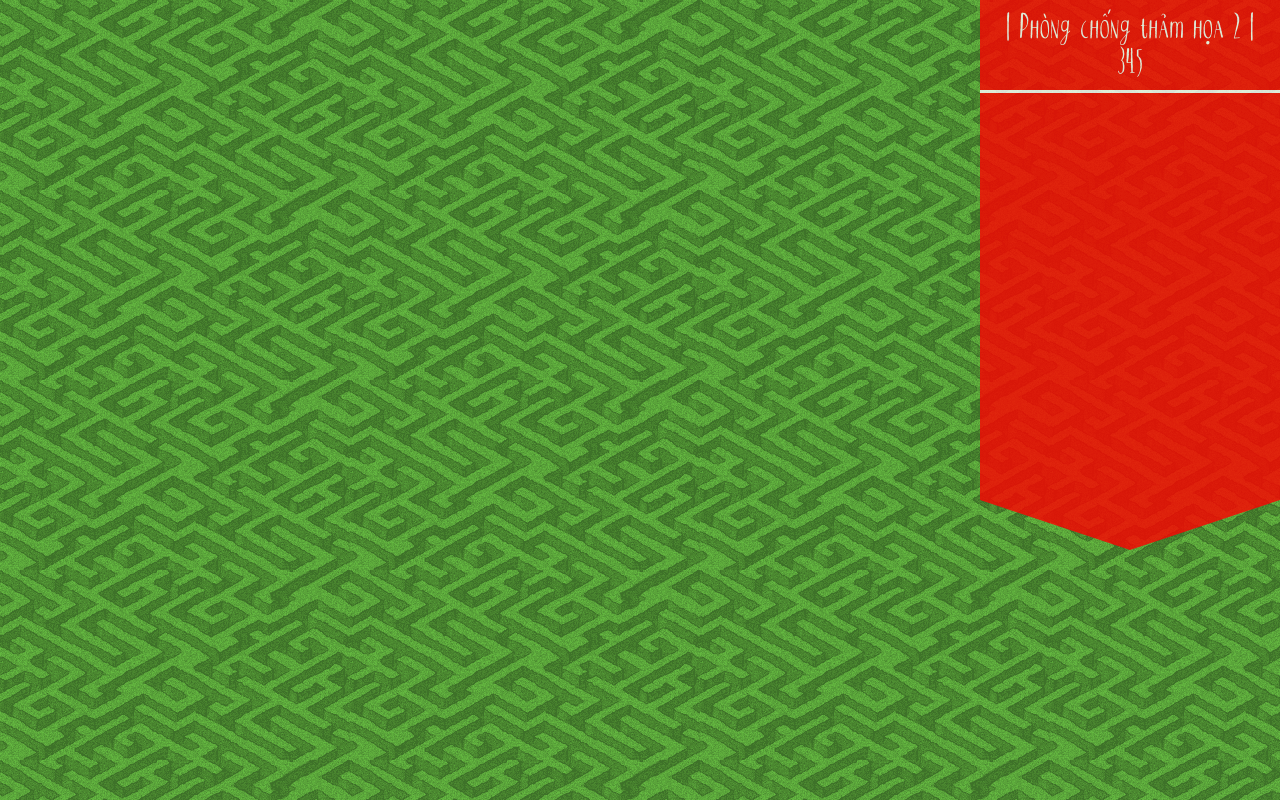
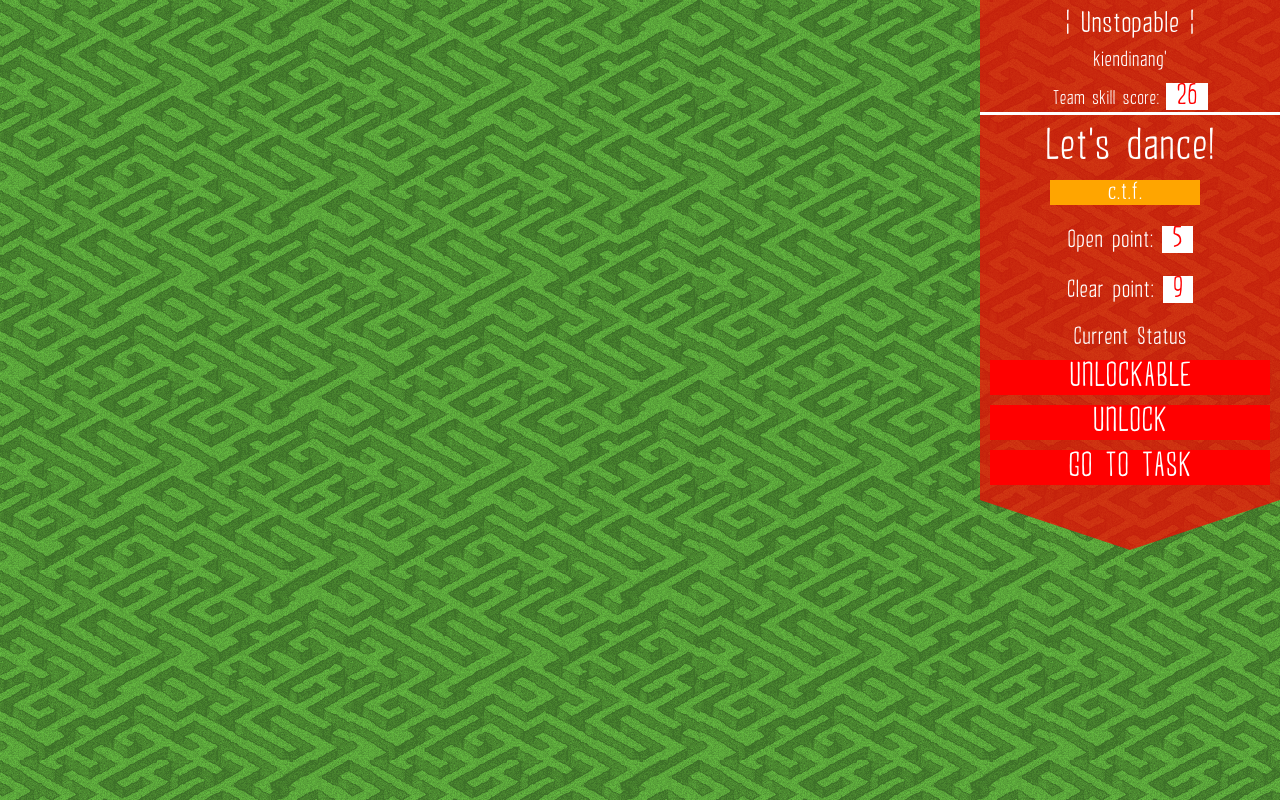
Before and after one commit to bs90/ddayhtml, a plain HTML site: page index.html in a window 1280 px wide. Drawn offline with Linux system fonts and the light colour scheme.

Commit message:
2015年4月3日17時34分

```diff
--- a/index.html
+++ b/index.html
@@ -15,8 +15,22 @@
 <div class="container">
   <div class="right-container">
     <div class="right-container-main">
-      <div class="name">| Phòng chống thảm họa 2 |<br>345</div>
+      <div class="name">| Unstopable |</div>
+      <div class="name member-name">kiendinang'</div>
+      <div class="name team-skill">Team skill score: <span class="score">26</span></div>
       <div class="line"></div>
+      <div class="task-detail">
+        <div class="name">Let's dance!</div>
+        <div class="type ctf">c.t.f.</div>
+        <!-- <div class="type game">logic game</div>
+        <div class="type cc">code contest</div> -->
+        <div class="unlock point">Open point: <span class="score">5</span></div>
+        <div class="done point">Clear point: <span class="score">9</span></div>
+        <div class="done point">Current Status</div>
+        <div class="status">UNLOCKABLE</div>
+        <div class="button status">UNLOCK</div>
+        <div class="button status">GO TO TASK</div>
+      </div>
     </div>
     <div class="triangle"></div>
   </div>
--- a/styles/css-reset.css
+++ b/styles/css-reset.css
@@ -24,6 +24,10 @@ footer, header, hgroup, menu, nav, section {
 }
 body {
   line-height: 1;
+  -moz-user-select: none;
+  -khtml-user-select: none;
+  -webkit-user-select: none;
+  -o-user-select: none;
 }
 ol, ul {
   list-style: none;
@@ -42,5 +46,5 @@ table {
 }
 @font-face {
   font-family: DDAYEFONT;
-  src: url("../fonts/iCielQiber.otf");
+  src: url("../fonts/iCielAltus.otf");
 }
--- a/styles/main.css
+++ b/styles/main.css
@@ -14,8 +14,7 @@ body {
 
 .right-container-main {
   height: 500px;
-  background-color: red;
-  opacity: 0.8;
+  background-color: rgba(255,0,0,0.7);
 }
 
 .triangle {
@@ -23,21 +22,100 @@ body {
   height: 0;
   border-style: solid;
   border-width: 50px 150px 0 150px;
-  border-color: red transparent   transparent transparent;
-  opacity: 0.8;
+  border-color: rgba(255,0,0,0.7) transparent transparent transparent;
+}
+
+.score {
+  background-color: White;
+  color: red;
+  font-size: 30px;
+  padding: 0 10px 0 10px;
 }
 
 .right-container-main .name {
   width: 280px;
-  padding: 10px;
+  padding: 10px 10px 0 10px;
   font-family: DDAYEFONT;
-  color: white;
-  font-size: 35px;
+  color: White;
+  font-size: 30px;
   text-align: center;
+}
+
+.right-container-main .member-name {
+  font-size: 22px;
+}
+
+.right-container-main .team-skill {
+  font-size: 20px;
 }
 
 .right-container-main .line {
   width: 100%;
   height: 3px;
-  background-color: white;
+  background-color: White;
 }
+
+.right-container-main .task-detail .name {
+  width: 280px;
+  padding: 10px;
+  font-family: DDAYEFONT;
+  color: White;
+  font-size: 45px;
+  text-align: center;
+}
+
+.right-container-main .task-detail .type {
+  width: 150px;
+  margin: 0 70px 0 70px;
+  font-family: DDAYEFONT;
+  color: White;
+  font-size: 25px;
+  text-align: center;
+}
+
+.right-container-main .task-detail .status {
+  width: 280px;
+  margin: 10px;
+  font-family: DDAYEFONT;
+  color: White;
+  background-color: Red;
+  font-size: 35px;
+  text-align: center;
+}
+
+.right-container-main .task-detail .button {
+  cursor: pointer;
+}
+
+.right-container-main .task-detail .cc {
+  background-color: Black;
+}
+
+.right-container-main .task-detail .ctf {
+  background-color: Orange;
+}
+
+.right-container-main .task-detail .game {
+  background-color: DeepPink;
+}
+
+.right-container-main .task-detail .point {
+  width: 260px;
+  padding: 20px 20px 0px 20px;
+  font-family: DDAYEFONT;
+  color: White;
+  font-size: 25px;
+  text-align: center;
+  background-repeat: no-repeat;
+  background-position-x: 60px;
+  background-size: 30px;
+  background-position-y: bottom;
+}
+
+.right-container-main .task-detail .done {
+  # background-image: url("../images/done.png");
+}
+
+.right-container-main .task-detail .unlock {
+  # background-image: url("../images/key.png");
+}
```
Also changed, not shown: fonts/iCielAltus.otf (added), fonts/iCielQiber.otf (deleted), 3 other files.
